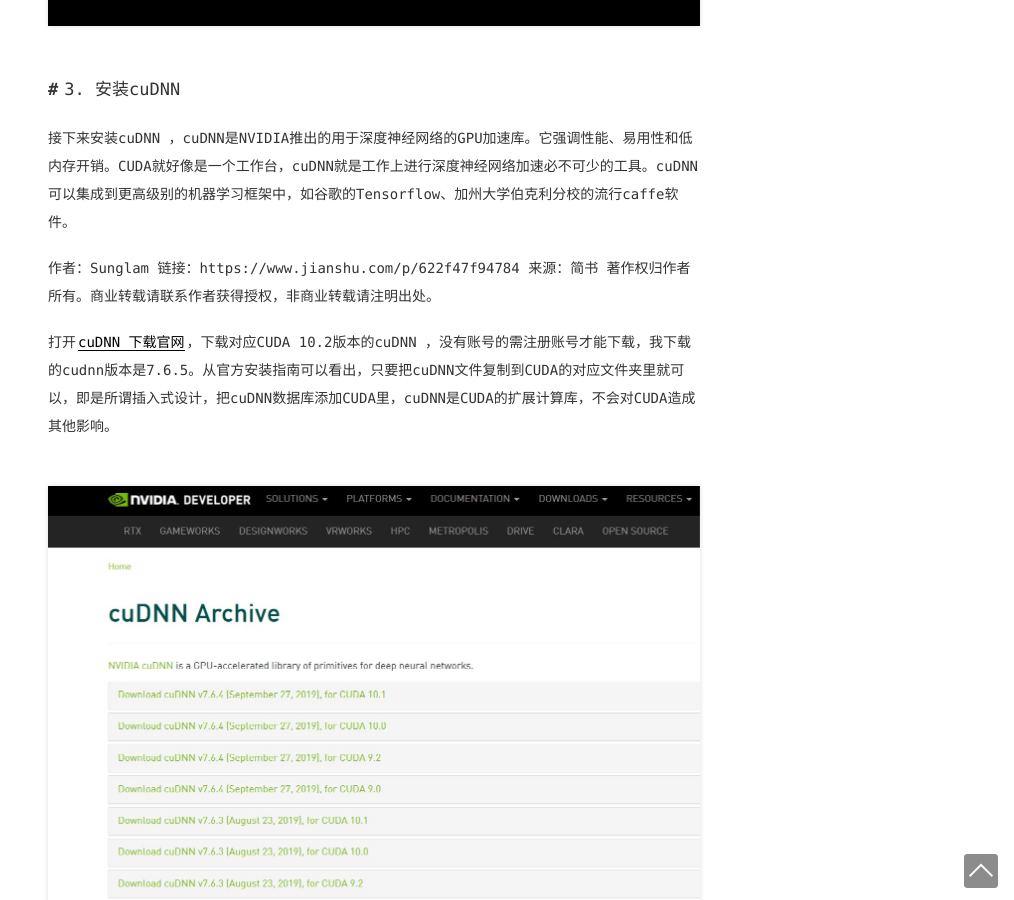
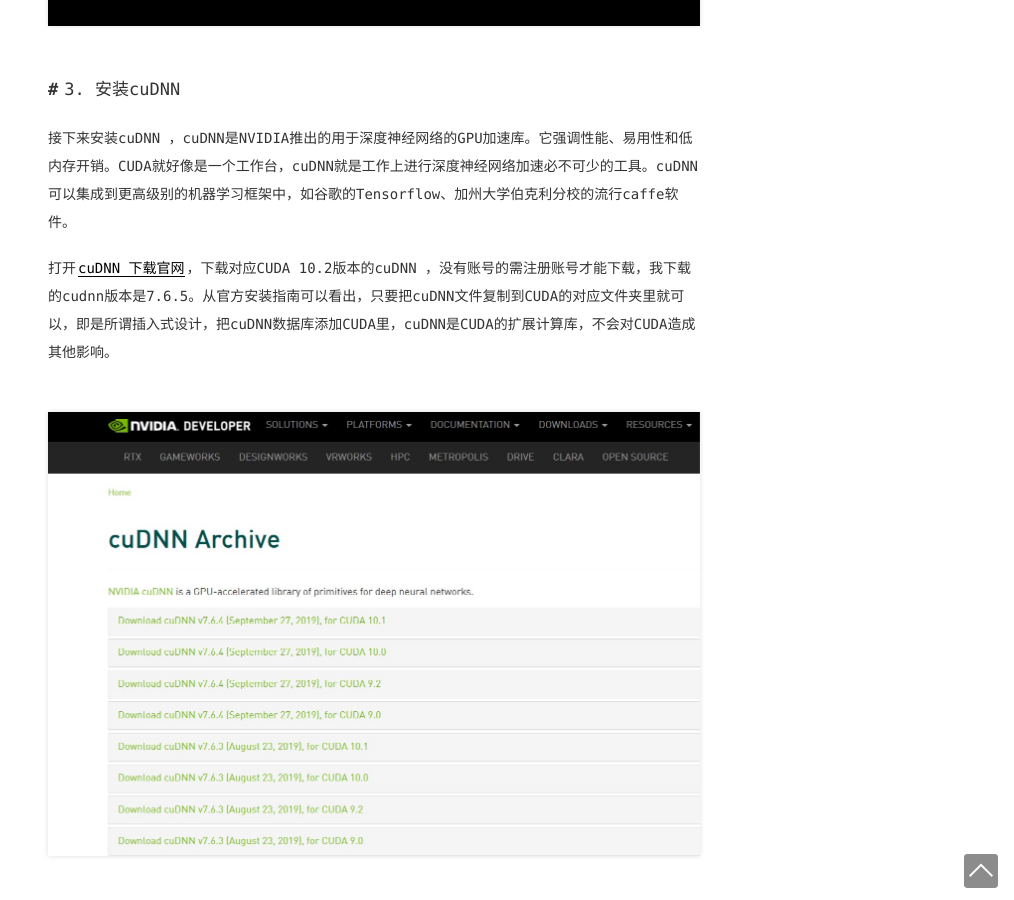
Before and after one commit to secretpolice1995/secretpolice1995.github.io, a Jekyll site: the page built from _posts/2020-04-12-深度学习环境配置1-CUDA安装.md, in a window 1280 px wide and 900 px high, scrolled down 4854 px. Shown: the whole window, without its empty margins (266-1280 px from the left). Built offline with Jekyll 4.4.1, drawn with Linux system fonts in a browser that asks for light colours.

Commit message:
Update 2020-04-12-深度学习环境配置1-CUDA安装.md

```diff
--- a/_posts/2020-04-12-深度学习环境配置1-CUDA安装.md
+++ b/_posts/2020-04-12-深度学习环境配置1-CUDA安装.md
@@ -78,11 +78,6 @@ GPU加速基本用的都是的NVIDIA显卡，而要用GPU加速深度学习计
 # 3. 安装cuDNN
 接下来安装cuDNN ，cuDNN是NVIDIA推出的用于深度神经网络的GPU加速库。它强调性能、易用性和低内存开销。CUDA就好像是一个工作台，cuDNN就是工作上进行深度神经网络加速必不可少的工具。cuDNN可以集成到更高级别的机器学习框架中，如谷歌的Tensorflow、加州大学伯克利分校的流行caffe软件。
 
-作者：Sunglam
-链接：https://www.jianshu.com/p/622f47f94784
-来源：简书
-著作权归作者所有。商业转载请联系作者获得授权，非商业转载请注明出处。
-
 打开[cuDNN 下载官网](https://developer.nvidia.com/rdp/cudnn-archive)，下载对应CUDA 10.2版本的cuDNN ，没有账号的需注册账号才能下载，我下载的cudnn版本是7.6.5。从官方安装指南可以看出，只要把cuDNN文件复制到CUDA的对应文件夹里就可以，即是所谓插入式设计，把cuDNN数据库添加CUDA里，cuDNN是CUDA的扩展计算库，不会对CUDA造成其他影响。
 
 <br/>
```
